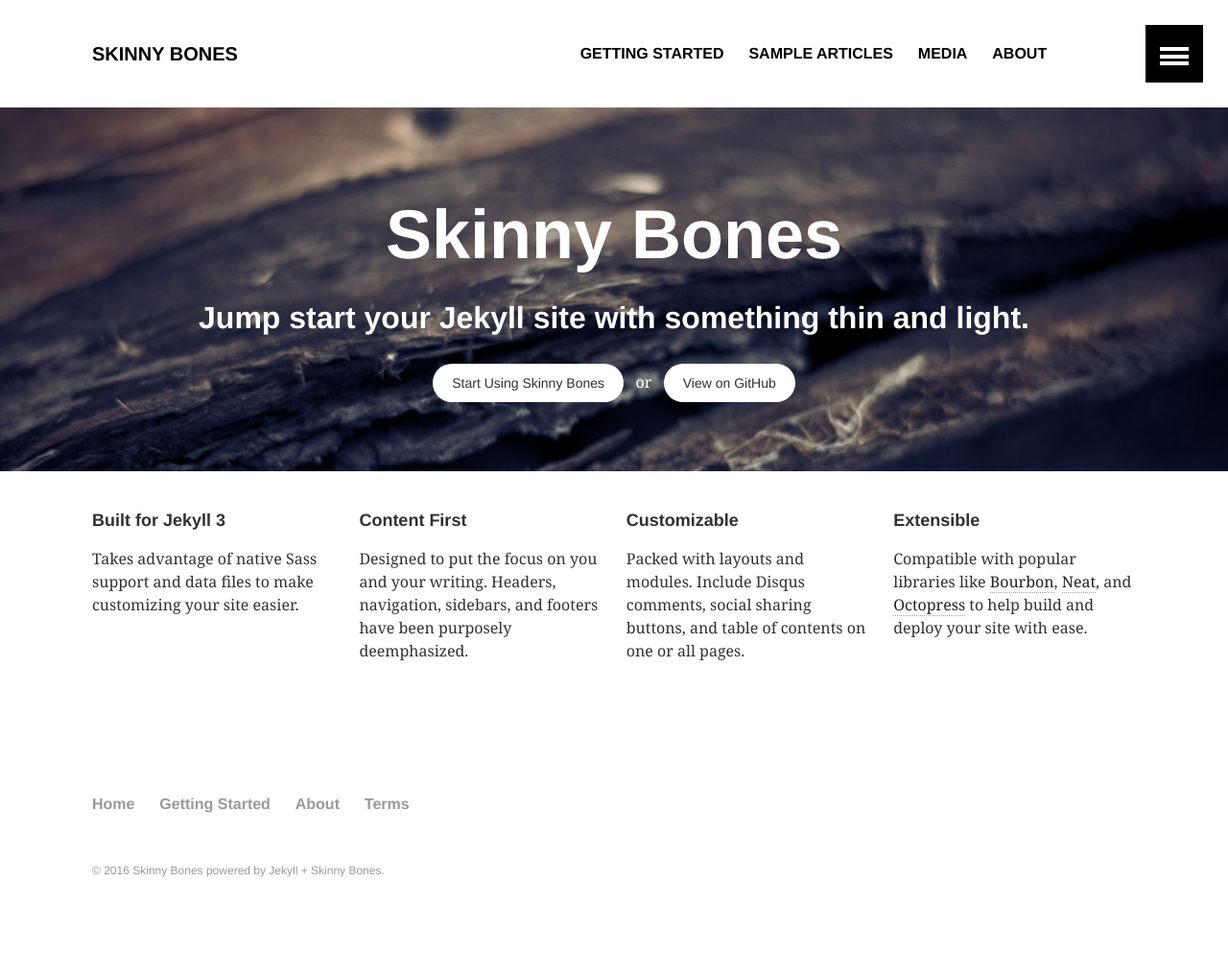
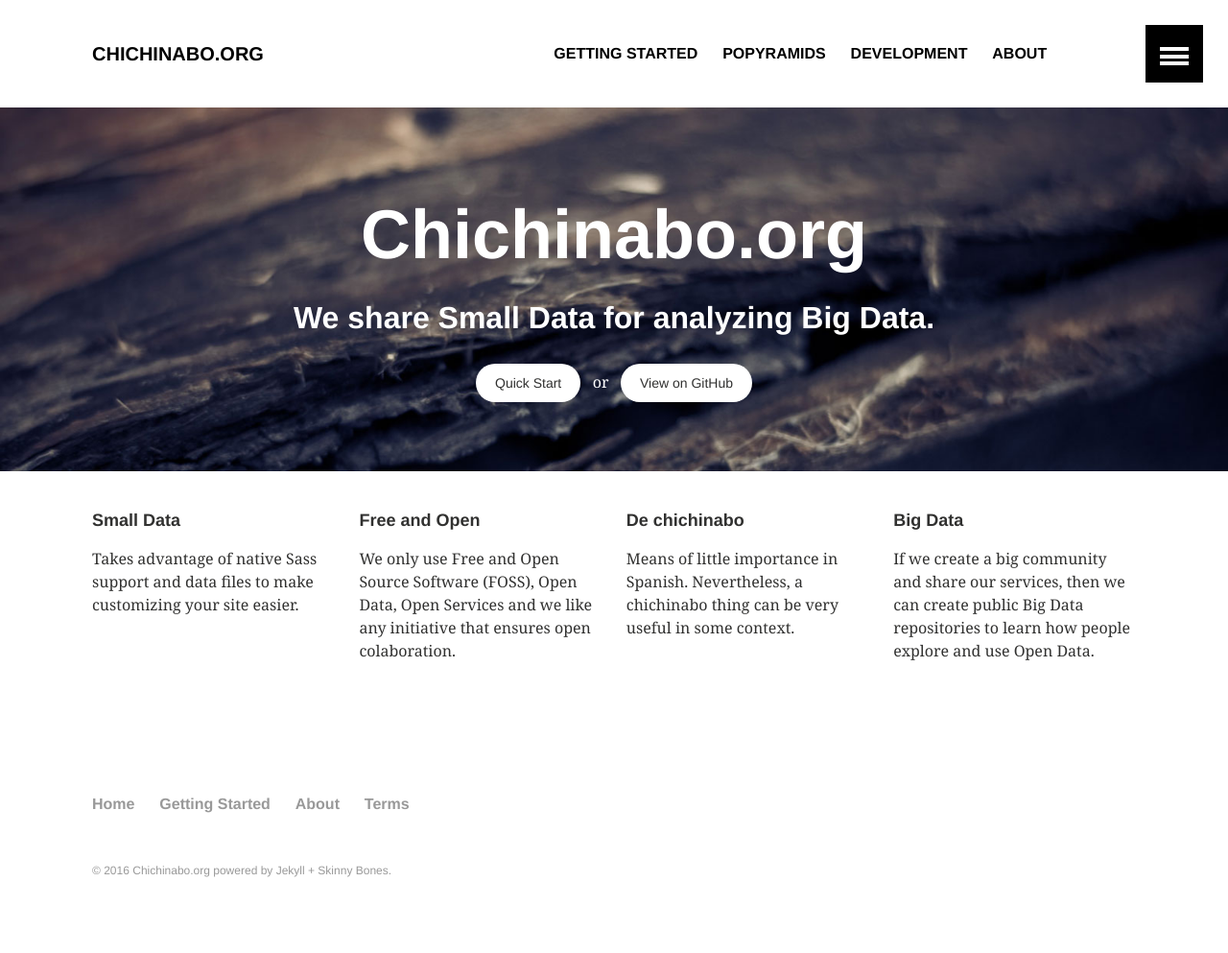
Before and after one commit to chichinabo/chichinabo.github.io, a Jekyll site: the page built from index.md, in a window 1280 px wide. Shown: the whole page at 96% size. Built offline with Jekyll 4.4.1, drawn with Linux system fonts in a browser that asks for light colours.

Commit message:
First setup for chichinabo

```diff
--- a/_config.yml
+++ b/_config.yml
@@ -1,11 +1,11 @@
 # Site wide configuration
 
-title: "Skinny Bones"
-description: "A lightweight site starter for Jekyll"
+title: "Chichinabo.org"
+description: "We share Small Data for analyzing Big Data."
 logo: 120x120.gif
 teaser: 400x250.gif
 locale: en_US
-url: "https://mmistakes.github.io/skinny-bones-jekyll"
+url:
 feed:
   path: atom.xml
 
@@ -26,15 +26,15 @@ gems:
 
 # Site owner
 owner:
-  name: "Michael Rose"
-  web: "https://mademistakes.com"
-  twitter: "mmistakes"
-  bio: "Just another boring, tattooed, time traveling designer."
+  name: "Benito Zaragozí"
+  web: "http://www.benito-zaragozi.com"
+  twitter: "benizar81"
+  bio: "Geographer and GIScientist."
   avatar: "bio-photo.jpg" # 160x160 px image for author byline
   google:
-    plus: "+MichaelRoseDesign"
-    ad-client: "ca-pub-7328585512091257"
-    ad-slot: 3049671934
+    plus:
+    ad-client:
+    ad-slot:
   disqus-shortname:
 
 
--- a/_layouts/home.html
+++ b/_layouts/home.html
@@ -36,9 +36,9 @@
     {% if page.image.feature %}
     <div class="page-lead" style="background-image:url({{ site.url }}/images/{{ page.image.feature }})">
       <div class="wrap page-lead-content">
-        <h1>Skinny Bones</h1>
-        <h2>Jump start your Jekyll site with something thin and light.</h2>
-        <a href="{{ site.url }}/getting-started/" class="btn-inverse">Start Using Skinny Bones</a> &nbsp; or &nbsp; <a href="https://github.com/mmistakes/skinny-bones-jekyll" class="btn-inverse">View on GitHub</a>
+        <h1>Chichinabo.org</h1>
+        <h2>We share Small Data for analyzing Big Data.</h2>
+        <a href="{{ site.url }}/getting-started/" class="btn-inverse">Quick Start</a> &nbsp; or &nbsp; <a href="https://github.com/chichinabo" class="btn-inverse">View on GitHub</a>
       </div><!-- /.page-lead-content -->
     </div><!-- /.page-lead -->
     {% endif %}
--- a/index.md
+++ b/index.md
@@ -8,23 +8,23 @@ image:
 <div class="tiles">
 
 <div class="tile">
-  <h2 class="post-title">Built for Jekyll 3</h2>
+  <h2 class="post-title">Small Data</h2>
   <p class="post-excerpt">Takes advantage of native Sass support and data files to make customizing your site easier.</p>
 </div><!-- /.tile -->
 
 <div class="tile">
-  <h2 class="post-title">Content First</h2>
-  <p class="post-excerpt">Designed to put the focus on you and your writing. Headers, navigation, sidebars, and footers have been purposely deemphasized.</p>
+  <h2 class="post-title">Free and Open</h2>
+  <p class="post-excerpt">We only use Free and Open Source Software (FOSS), Open Data, Open Services and we like any initiative that ensures open colaboration.</p>
 </div><!-- /.tile -->
 
 <div class="tile">
-  <h2 class="post-title">Customizable</h2>
-  <p class="post-excerpt">Packed with layouts and modules. Include Disqus comments, social sharing buttons, and table of contents on one or all pages.</p>
+  <h2 class="post-title">De chichinabo</h2>
+  <p class="post-excerpt">Means of little importance in Spanish. Nevertheless, a chichinabo thing can be very useful in some context.</p>
 </div><!-- /.tile -->
 
 <div class="tile">
-  <h2 class="post-title">Extensible</h2>
-  <p class="post-excerpt">Compatible with popular libraries like <a href="http://bourbon.io">Bourbon</a>, <a href="http://neat.bourbon.io/">Neat</a>, and <a href="http://github.com/octopress/octopress">Octopress</a> to help build and deploy your site with ease.</p>
+  <h2 class="post-title">Big Data</h2>
+  <p class="post-excerpt">If we create a big community and share our services, then we can create public Big Data repositories to learn how people explore and use Open Data.</p>
 </div><!-- /.tile -->
 
 </div><!-- /.tiles -->
```
Also changed, not shown: _data/navigation.yml (+6 -6 lines), _posts/development/2011-03-10-sample-post.md (renamed from _posts/articles/2011-03-10-sample-post.md), _posts/development/2012-05-22-readability-post.md (renamed from _posts/articles/2012-05-22-readability-post.md), _posts/development/2013-05-22-sample-post-images.md (renamed from _posts/articles/2013-05-22-sample-post-images.md), _posts/development/2013-05-23-readability-feature-post.md (renamed from _posts/articles/2013-05-23-readability-feature-post.md), _posts/development/2014-02-17-welcome-to-jekyll.md (renamed from _posts/articles/2014-02-17-welcome-to-jekyll.md), _posts/development/2014-05-30-image-grids.md (renamed from _posts/articles/2014-05-30-image-grids.md), _posts/development/2014-05-31-video-post-test.md (renamed from _posts/articles/2014-05-31-video-post-test.md), _posts/development/2014-06-23-author-override.md (renamed from _posts/articles/2014-06-23-author-override.md), _posts/development/2014-11-29-syntax-highlighting-test.md (renamed from _posts/articles/2014-11-29-syntax-highlighting-test.md), _posts/popyramids/2014-02-03-sample-media-page.md (renamed from _posts/media/2014-02-03-sample-media-page.md), _posts/popyramids/2014-05-10-another-sample-media-page.md (renamed from _posts/media/2014-05-10-another-sample-media-page.md), development/index.md (renamed from articles/index.md), popyramids/index.md (renamed from media/index.md).
